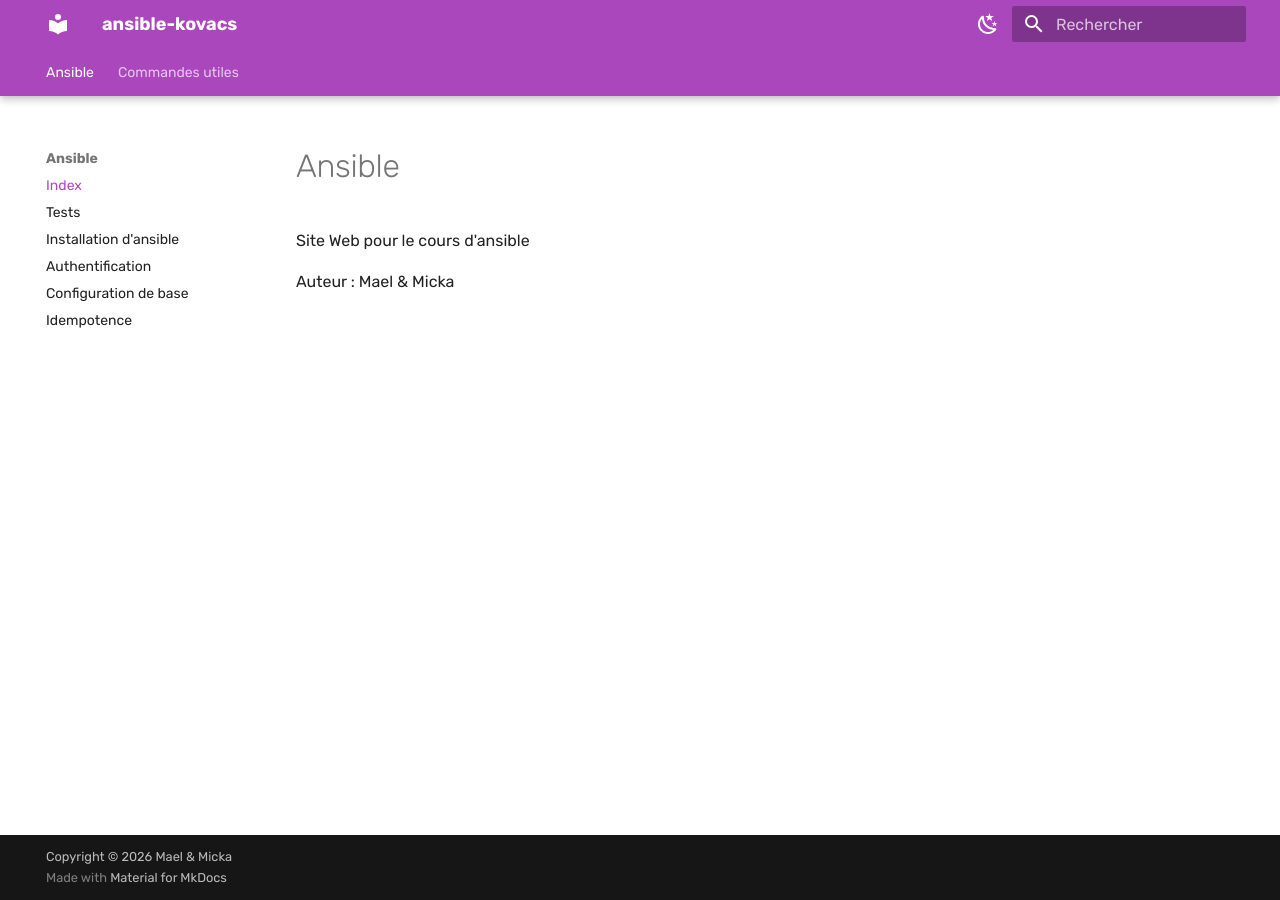
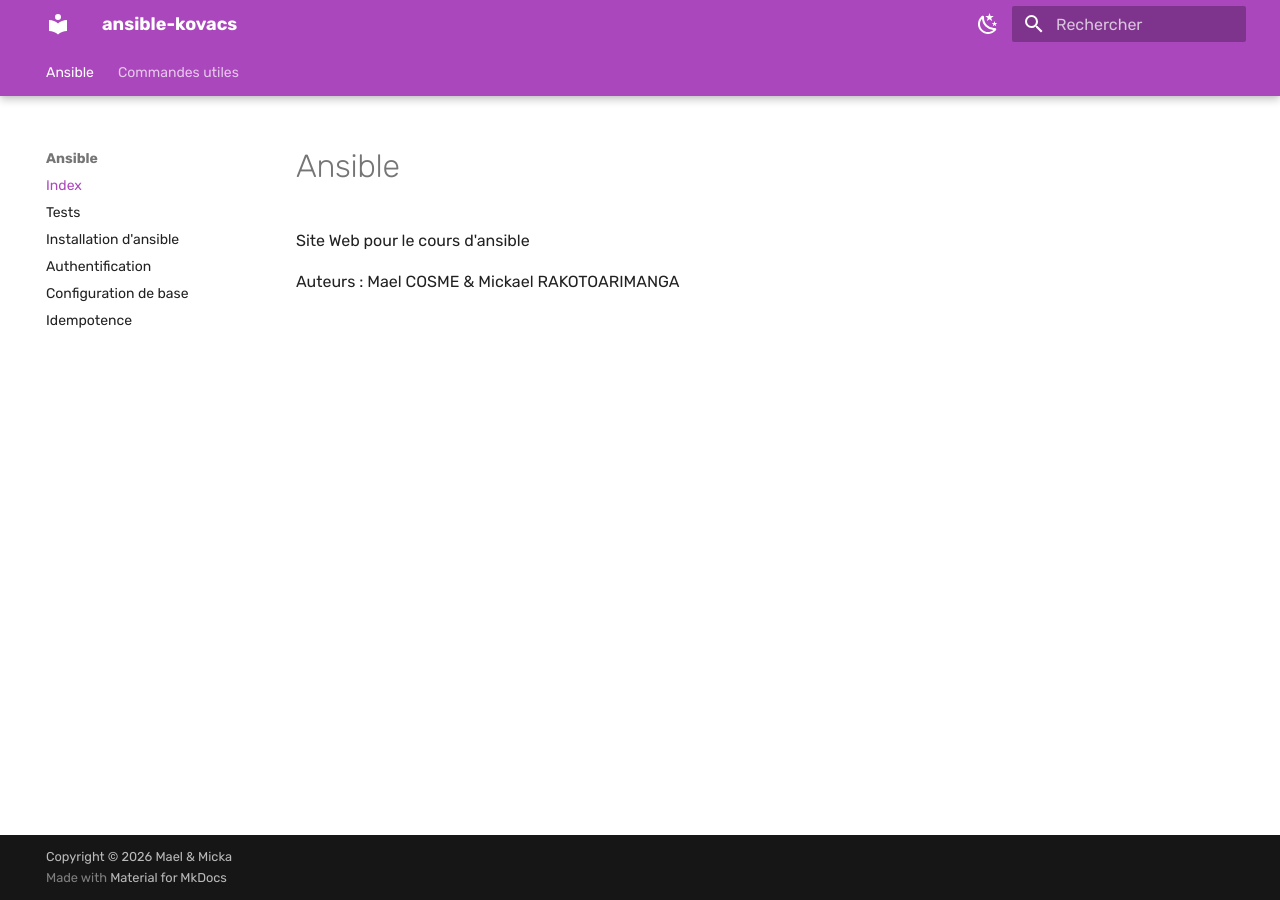
Before and after one commit to saiqo/ansible-kovacs, an MkDocs documentation site: the page built from docs/index.md, in a window 1280 px wide. Built offline with MkDocs 1.6.1 and Material for MkDocs 9.7.7, drawn with Linux system fonts in a browser that asks for light colours.

Commit message:
Update: nom sur page index

```diff
--- a/docs/index.md
+++ b/docs/index.md
@@ -2,4 +2,4 @@
 
 Site Web pour le cours d'ansible
 
-Auteur : Mael & Micka
+Auteurs : Mael COSME & Mickael RAKOTOARIMANGA
```
